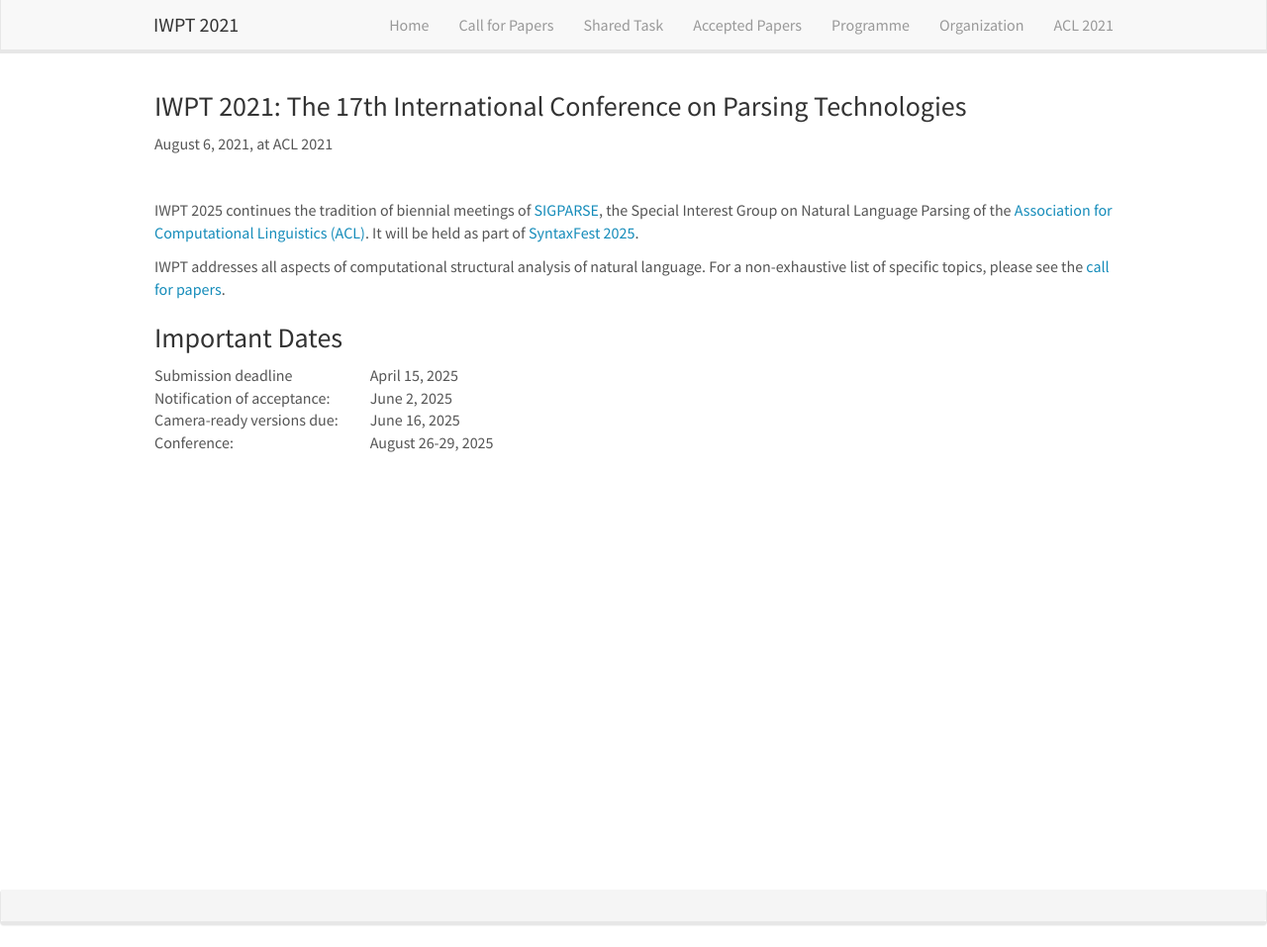
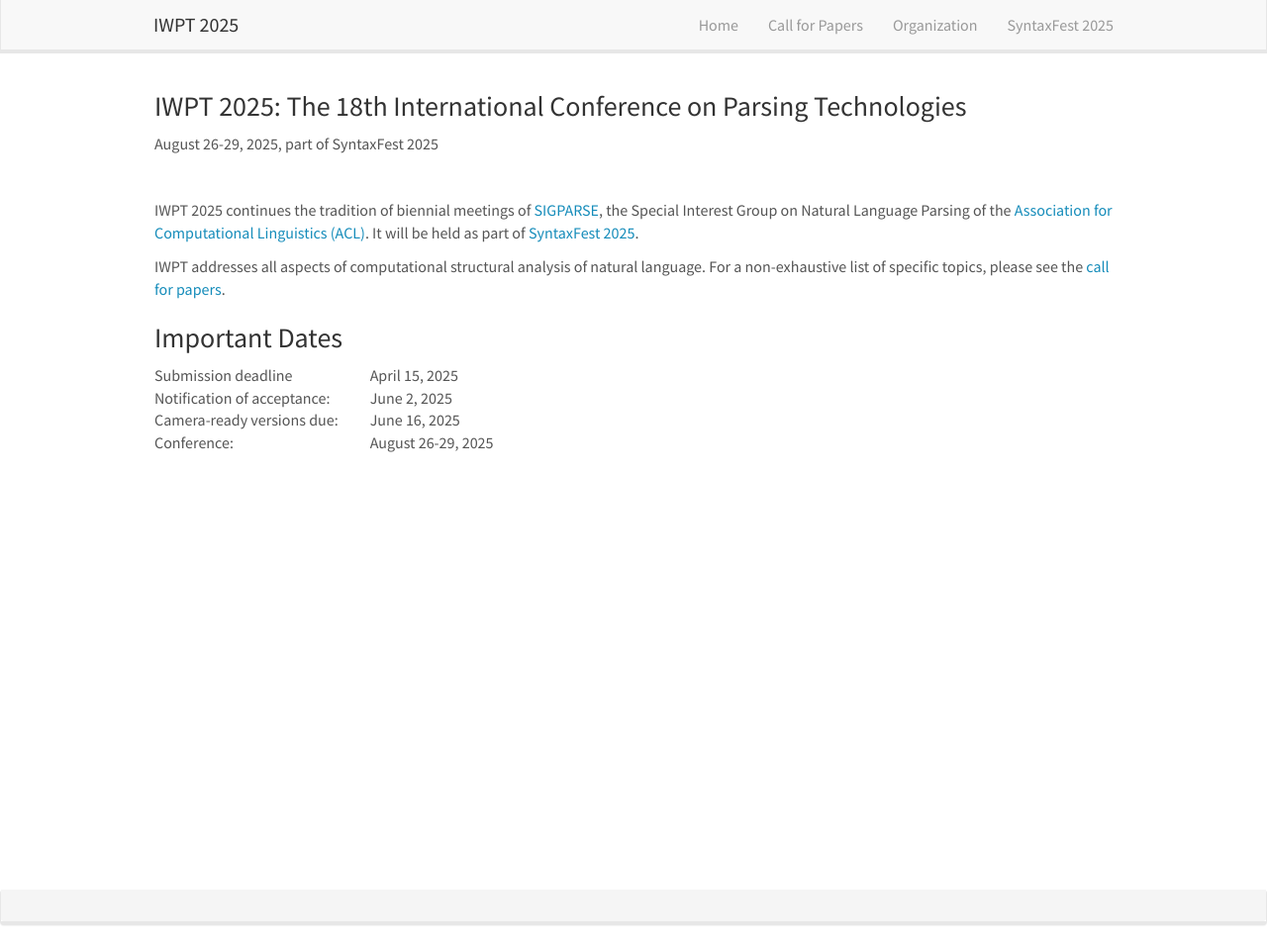
Before and after one commit to sigparse/iwpt2025, a Jekyll site: the page built from _pages/home.md, in a window 1280 px wide and 957 px high. Shown: the whole window at 99% size. Built offline with Jekyll 4.4.1, drawn with Linux system fonts in a browser that asks for light colours; nearby versions of some CDN libraries.

Commit message:
fixed dates

```diff
--- a/_config.yml
+++ b/_config.yml
@@ -1,9 +1,9 @@
 theme: jekyll-theme-minimal
-title: IWPT 2021
-url: "https://iwpt21.sigparse.org"
+title: IWPT 2025
+url: "https://www.sigparse.org/iwpt2025"
 baseurl: ""
 description: >
-  IWPT 2021: The 17th International Conference on Parsing Technologies
+  IWPT 2025: The 18th International Conference on Parsing Technologies
 
 include:
   - _pages
--- a/_includes/header.html
+++ b/_includes/header.html
@@ -8,17 +8,14 @@
 		<span class="icon-bar"></span>
 	  </button>
 
-    <a class="navbar-brand" href="{{ site.url }}{{ site.baseurl }}/">IWPT 2021</a>
+    <a class="navbar-brand" href="{{ site.url }}{{ site.baseurl }}/">IWPT 2025</a>
 	</div>
 	<div class="collapse navbar-collapse" id="navbar-collapse-1">
 	  <ul class="nav navbar-nav navbar-right">
 		<li><a href="{{ site.url }}{{ site.baseurl }}/">Home</a></li>
 		<li><a href="{{ site.url }}{{ site.baseurl }}/cfp">Call for Papers</a></li>
-		<li><a href="{{ site.url }}{{ site.baseurl }}/sharedtask">Shared Task</a></li>
-		<li><a href="{{ site.url }}{{ site.baseurl }}/papers">Accepted Papers</a></li>
-		<li><a href="{{ site.url }}{{ site.baseurl }}/programme.html">Programme</a></li>
 		<li><a href="{{ site.url }}{{ site.baseurl }}/organization">Organization</a></li>
-		<li><a href="https://2021.aclweb.org">ACL 2021</a></li>
+		<li><a href="https://syntaxfest.github.io/syntaxfest25/">SyntaxFest 2025</a></li>
 	  </ul>
 	</div>
   </div>
--- a/_layouts/homelay.html
+++ b/_layouts/homelay.html
@@ -3,7 +3,7 @@ layout: default
 ---
 
   <div id="homeid" class="container-fluid">
-        <h1>IWPT 2021: The 17th International Conference on Parsing Technologies</h1>
+        <h1>IWPT 2025: The 18th International Conference on Parsing Technologies</h1>
 
 	{{ content }}
   </div>
--- a/_layouts/textlay.html
+++ b/_layouts/textlay.html
@@ -2,8 +2,8 @@
 layout: default
 ---
 <div id="textid" class="col-sm-12">
-  <h3 id="iwpt-2021-the-17th-international-conference-on-parsing-technologies">IWPT 2021: The 17th International Conference on Parsing Technologies</h3>
-  <p>August 6, 2021, at ACL 2021</p>
+  <h3 id="iwpt-2025-the-18th-international-conference-on-parsing-technologies">IWPT 2025: The 18th International Conference on Parsing Technologies</h3>
+  <p>August 26-29, 2025, part of SyntaxFest 2025</p>
 
   {{ content }}
 </div>
```
Also changed, not shown: _pages/allnews.md (+1 -1 lines).
